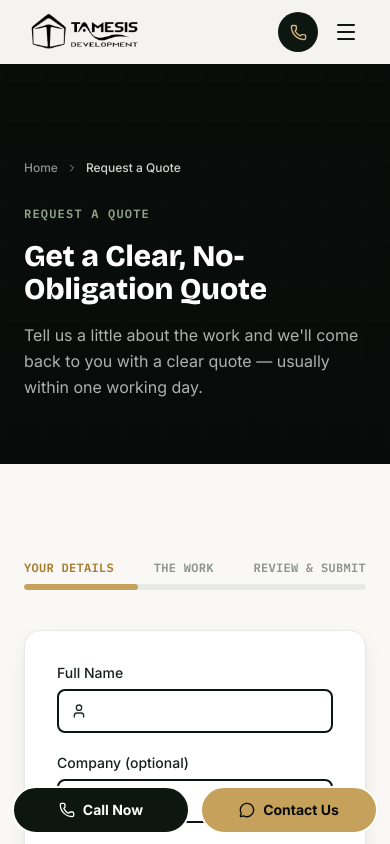
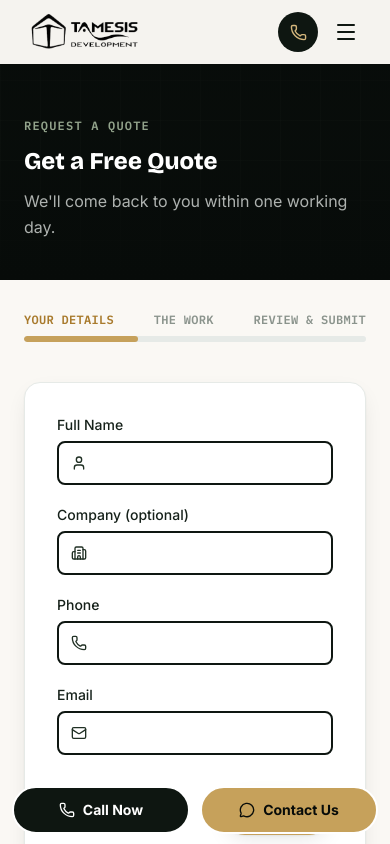
Before and after one commit to rankdent-hash/Tamesis-development, a React (Vite) app: page /quote in a window 390 px wide. Shown: the top 844 px of the page. Built offline with nearby package versions, Linux system fonts and the light colour scheme.

Commit message:
Quote page: use compact hero (no breadcrumb, shorter title/subtitle), reduce form section padding significantly so the form is visible much sooner on both mobile and desktop; add optional breadcrumb-hiding to shared PageHero component

```diff
--- a/src/components/PageHero.tsx
+++ b/src/components/PageHero.tsx
@@ -6,12 +6,14 @@ export function PageHero({
   subtitle,
   breadcrumb,
   compact = false,
+  showBreadcrumb = true,
 }: {
   eyebrow: string;
   title: string;
   subtitle?: string;
-  breadcrumb: string;
+  breadcrumb?: string;
   compact?: boolean;
+  showBreadcrumb?: boolean;
 }) {
   return (
     <section
@@ -26,11 +28,13 @@ export function PageHero({
       </div>
 
       <div className="relative mx-auto max-w-[1400px] px-6 lg:px-8">
-        <nav aria-label="Breadcrumb" className="flex items-center gap-2 text-xs text-navy-100/60 font-medium mb-6">
-          <a href="/" className="hover:text-blue-400 transition-colors">Home</a>
-          <ChevronRight size={12} />
-          <span className="text-navy-100/90">{breadcrumb}</span>
-        </nav>
+        {showBreadcrumb && breadcrumb && (
+          <nav aria-label="Breadcrumb" className="flex items-center gap-2 text-xs text-navy-100/60 font-medium mb-6">
+            <a href="/" className="hover:text-blue-400 transition-colors">Home</a>
+            <ChevronRight size={12} />
+            <span className="text-navy-100/90">{breadcrumb}</span>
+          </nav>
+        )}
 
         <span className="text-xs font-accent uppercase tracking-widest text-blue-400 font-semibold">{eyebrow}</span>
         <h1
@@ -43,7 +47,9 @@ export function PageHero({
           {title}
         </h1>
         {subtitle && (
-          <p className="mt-4 text-navy-100/75 max-w-xl leading-relaxed">{subtitle}</p>
+          <p className={compact ? "mt-3 text-navy-100/75 max-w-xl leading-relaxed" : "mt-4 text-navy-100/75 max-w-xl leading-relaxed"}>
+            {subtitle}
+          </p>
         )}
       </div>
     </section>
--- a/src/pages/Quote.tsx
+++ b/src/pages/Quote.tsx
@@ -54,12 +54,13 @@ export function Quote() {
       <main>
         <PageHero
           eyebrow="Request a Quote"
-          title="Get a Clear, No-Obligation Quote"
-          subtitle="Tell us a little about the work and we'll come back to you with a clear quote — usually within one working day."
-          breadcrumb="Request a Quote"
+          title="Get a Free Quote"
+          subtitle="We'll come back to you within one working day."
+          compact
+          showBreadcrumb={false}
         />
 
-        <section className="py-24 lg:py-32">
+        <section className="py-8 lg:py-12">
           <div className="mx-auto max-w-2xl px-6 lg:px-8">
                 {/* Progress bar */}
                 <div className="mb-10">
```
